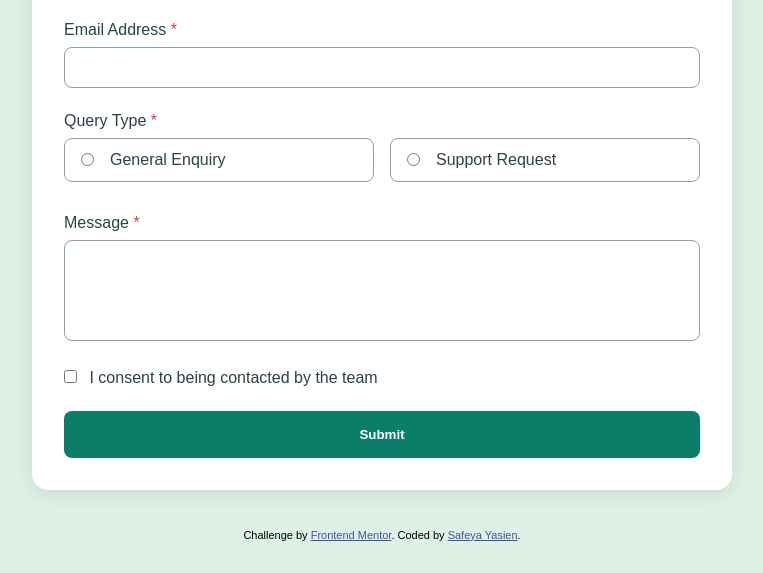
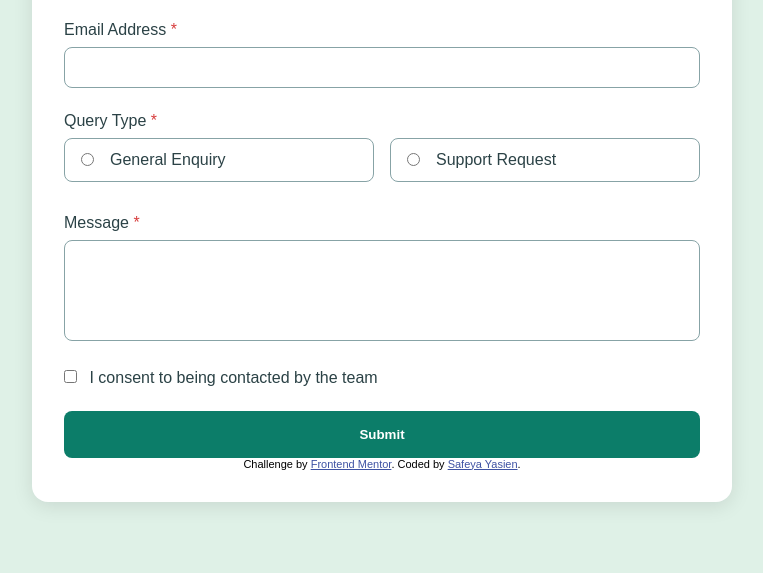
Before and after one commit to Safeya-Yasien/contact-form-main, a plain HTML site: page index.html in a window 1280 px wide. Shown: the part 227-800 px from the top of the page, without its empty margins (258-1021 px from the left). Drawn offline with Linux system fonts and the light colour scheme.

Commit message:
update style.css and index.html

```diff
--- a/css/style.css
+++ b/css/style.css
@@ -17,13 +17,10 @@
 
 body {
   margin: 0;
+  background: var(--green-200);
   padding: 2rem;
-  background: var(--green-200);
-  height: 100vh;
+  height: 100dvh;
   display: flex;
-  flex-direction: column;
-  justify-content: center;
-  align-items: center;
 }
 
 .container {
@@ -34,6 +31,9 @@ body {
   padding: 2rem;
   border-radius: 1rem;
   box-shadow: 0 4px 20px rgba(0, 0, 0, 0.1);
+  display: flex;
+  flex-direction: column;
+  justify-content: center;
 }
 
 h1 {
--- a/index.html
+++ b/index.html
@@ -101,14 +101,14 @@
 
         <button type="submit">Submit</button>
       </form>
+      <div class="attribution">
+        Challenge by
+        <a href="https://www.frontendmentor.io?ref=challenge" target="_blank"
+          >Frontend Mentor</a
+        >. Coded by <a href="#">Safeya Yasien</a>.
+      </div>
     </main>
 
-    <div class="attribution">
-      Challenge by
-      <a href="https://www.frontendmentor.io?ref=challenge" target="_blank"
-        >Frontend Mentor</a
-      >. Coded by <a href="#">Safeya Yasien</a>.
-    </div>
 
     <script src="js/index.js"></script>
   </body>
```
